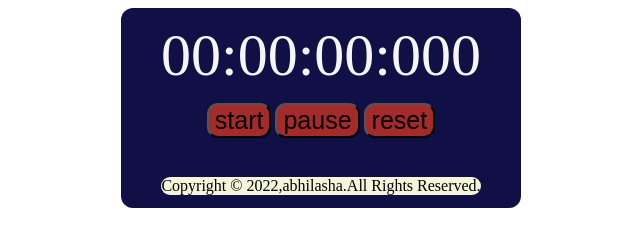
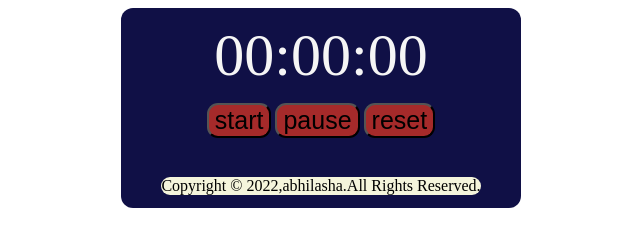
Before and after one commit to Abhilasha1197/StopWatch, a plain HTML site: page index.html in a window 1280 px wide. Shown: the whole page, without its empty margins (319-959 px from the left). Drawn offline with Linux system fonts and the light colour scheme.

Commit message:
Update index.html

```diff
--- a/index.html
+++ b/index.html
@@ -13,7 +13,7 @@
     <div class="myWatch">
 
         <div id="StartTime">
-            00:00:00:000
+            00:00:00
         </div>
 
         <div class = "myButtons">
```
